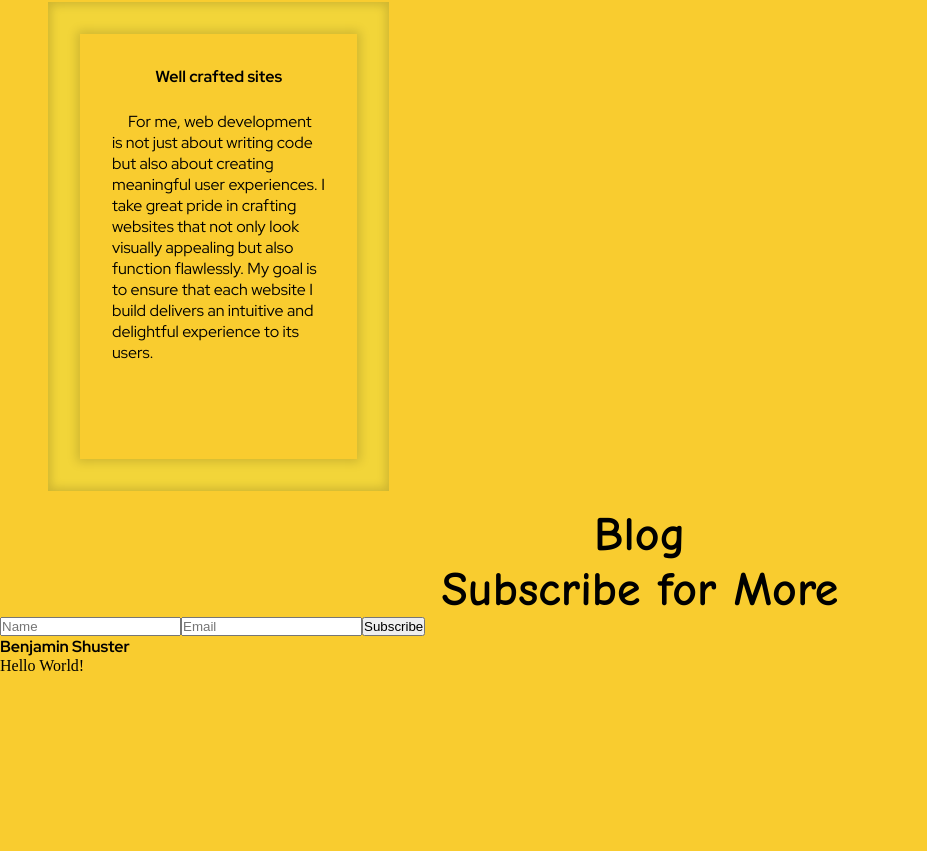
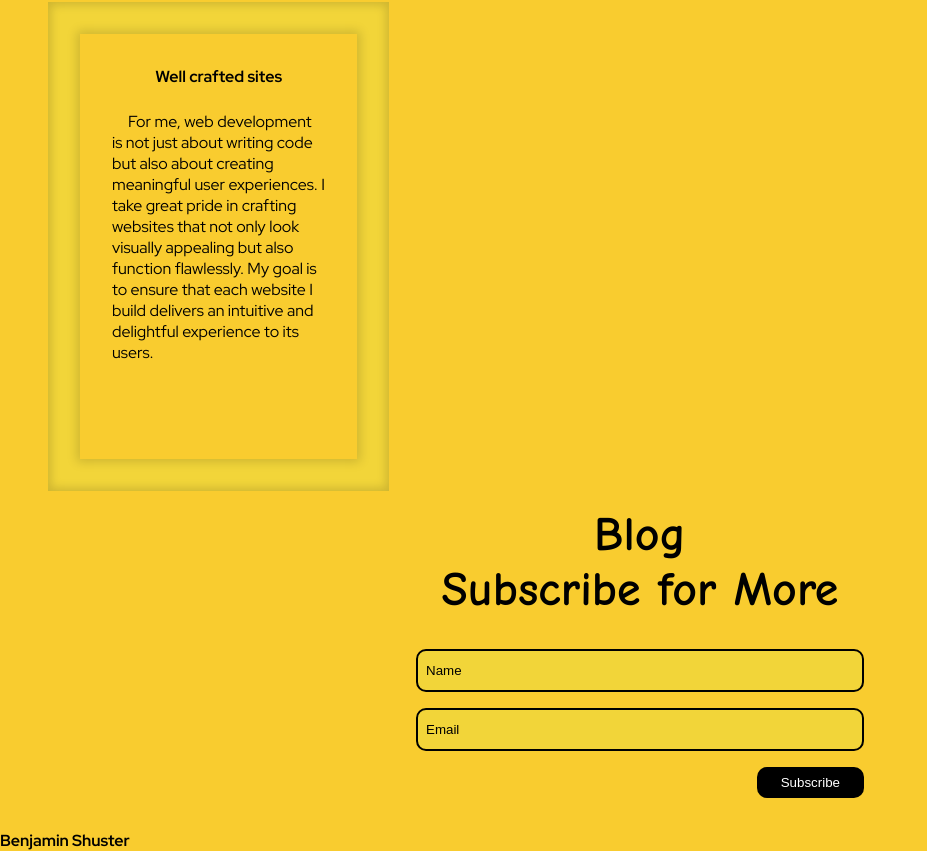
Before and after one commit to bentzi-shuster/webdev1_final_individual, a Next.js app: page / in a window 1280 px wide. Shown: the part 2282-3133 px from the top of the page, without its empty margins (0-927 px from the left). Before the commit the page ends 2957 px from the top, so only its background shows below. Built offline with nearby package versions, Linux system fonts and the light colour scheme.

Commit message:
basic compoennt

```diff
--- a/src/components/FooterComponent/Footer.jsx
+++ b/src/components/FooterComponent/Footer.jsx
@@ -1,7 +1,13 @@
 import styles from "./footer.module.css"
+import { Comic_Neue,Red_Hat_Display } from 'next/font/google'
+const RHdisplay = Red_Hat_Display({subsets: ['latin'],weight: ["700","400"]})
+const ComicNeue = Comic_Neue({subsets: ['latin'],weight: ["700"]})
 const Footer = () => {
     return (
-      <p>Hello World!</p>
+      <footer className={[RHdisplay.className,styles.footer].join(" ")}>
+      <h4>Benjamin Shuster</h4>
+
+    </footer>
     );
   };
 export default Footer;
--- a/src/components/SubscribeComponent/Subscribe.jsx
+++ b/src/components/SubscribeComponent/Subscribe.jsx
@@ -1,3 +1,4 @@
+"use client"
 import styles from "./subscribe.module.css"
 import { Comic_Neue,Red_Hat_Display } from 'next/font/google'
 const RHdisplay = Red_Hat_Display({subsets: ['latin'],weight: ["700","400"]})
@@ -6,15 +7,11 @@ const Subscribe = () => {
     return (
       <section>
         <h2 className={ComicNeue.className} id="subscribe">Subscribe for More</h2>
-        <form>
-          <input type="text" placeholder="Name" />
-          <input type="email" placeholder="Email" />
+        <form className={styles.subscribeForm} action="#" method="POST" onSubmit={(e)=>{e.preventDefault();alert("Thank you for subscribing!");e.target.reset()}} >
+          <input required minLength={3} type="text" placeholder="Name" />
+          <input required minLength={3} type="email" placeholder="Email" />
           <button>Subscribe</button>
         </form>
-        <footer className={[RHdisplay.className].join(" ")}>
-          <h4>Benjamin Shuster</h4>
-        </footer>
-
       </section>
     );
   };
--- a/src/components/SubscribeComponent/subscribe.module.css
+++ b/src/components/SubscribeComponent/subscribe.module.css
@@ -0,0 +1,80 @@
+
+.subscribeForm{
+    display: flex;
+    flex-direction: column;
+    justify-content: center;
+    align-items: center;
+    gap: 1rem;
+    margin: 0 auto;
+    padding: 2rem 0;
+    width: 35%;
+    transition: all var(--transition);
+  }
+  .subscribeForm {
+    transition: all var(--transition);
+  }
+  @media only screen and (max-width: 800px){
+    .subscribeForm{
+      width: 75%;
+    }
+  }
+  .subscribeForm button{
+    align-self: flex-end;
+    background-color: var(--textcolor1);
+    border: none;
+    padding: .5rem 1.5rem;
+    border-radius: 10px;
+    color:white;
+    z-index: 1;
+  }
+  /* light mode color white, dark mode color black */
+  @media (prefers-color-scheme: dark) {
+    .subscribeForm button{
+      color:black;
+    }
+  }
+  [data-theme="dark"] .subscribeForm button{
+    color:black;
+  }
+  [data-theme="light"] .subscribeForm button{
+    color:white;
+  }
+  .subscribeForm input[type=text],.subscribeForm input[type=email]{
+    background-color: var(--bgcolor2);
+    color: white;
+    border: 2px solid var(--textcolor1);
+    padding:.75rem .5rem;
+    border-radius: 10px;
+    width: 100%;
+    z-index: 1;
+  }
+  .subscribeForm input[type=text]::placeholder, .subscribeForm input[type=email]::placeholder{
+    color: var(--textcolor1);
+    font-weight: 500;
+    text-transform: capitalize;
+  }
+  /* light mode color white, dark mode color black */
+  @media (prefers-color-scheme: dark) {
+    .subscribeForm input[type=text]::placeholder, .subscribeForm input[type=email]::placeholder{
+      color: var(--textcolor2);
+    }
+    .subscribeForm input[type=text],.subscribeForm input[type=email]{
+      color: var(--textcolor2);
+    }
+  }
+  [data-theme="dark"] .subscribeForm input[type=text]::placeholder,[data-theme="dark"] .subscribeForm input[type=email]::placeholder{
+    color: var(--textcolor2);
+  }
+  [data-theme="dark"] .subscribeForm input[type=text],[data-theme="dark"] .subscribeForm input[type=email]{
+    color: var(--textcolor2);
+  }
+  [data-theme="light"] .subscribeForm input[type=text]::placeholder, [data-theme="light"] .subscribeForm input[type=email]::placeholder{
+    color: var(--textcolor1);
+  }
+  [data-theme="light"] .subscribeForm input[type=text],[data-theme="light"] .subscribeForm input[type=email]{
+    color: var(--textcolor1);
+  }
+  .subscribeForm input[type=text]:focus, .subscribeForm input[type=email]:focus{
+    outline: none;
+    border: 2px solid var(--textcolor1);
+  }
```
